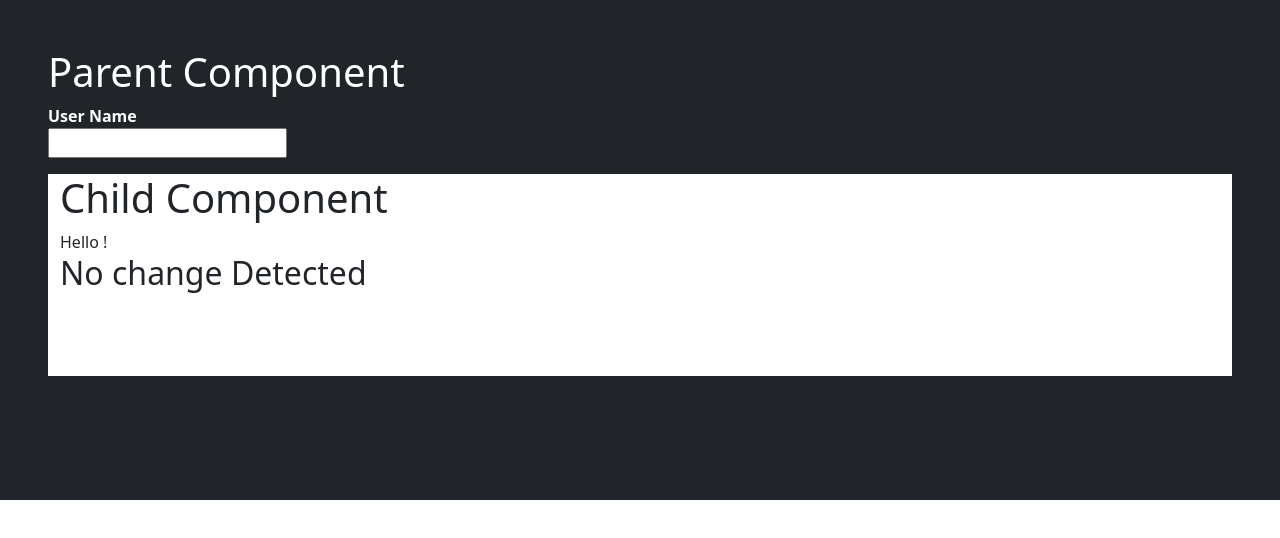
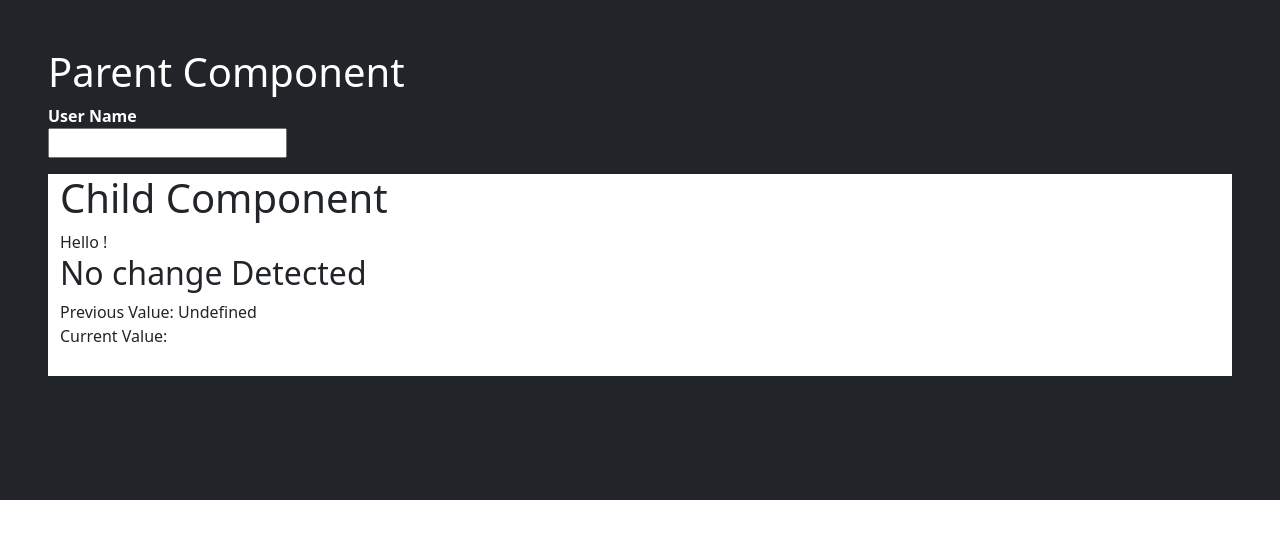
Before and after one commit to vajaganidhanesh/angular-workspace, an Angular app: page / in a window 1280 px wide. Shown: the top 538 px of the page. Built offline with nearby package versions, Linux system fonts and the light colour scheme.

Commit message:
Initializing with value for previous and current values

```diff
--- a/projects/shopping/src/app/components/child/child.component.html
+++ b/projects/shopping/src/app/components/child/child.component.html
@@ -2,6 +2,9 @@
   <h1>Child Component</h1>
   <div>Hello ! {{ UserName }}</div>
   <h2>{{ msg }}</h2>
+  Previous Value:
+  {{ previousValue == undefined ? "Undefined" : previousValue }} <br />
+  Current Value:{{ currentValue }}
   <!-- <button class="btn bg-dark text-white" (click)="ChildButtonClick()">
     send Data
   </button> -->
```
